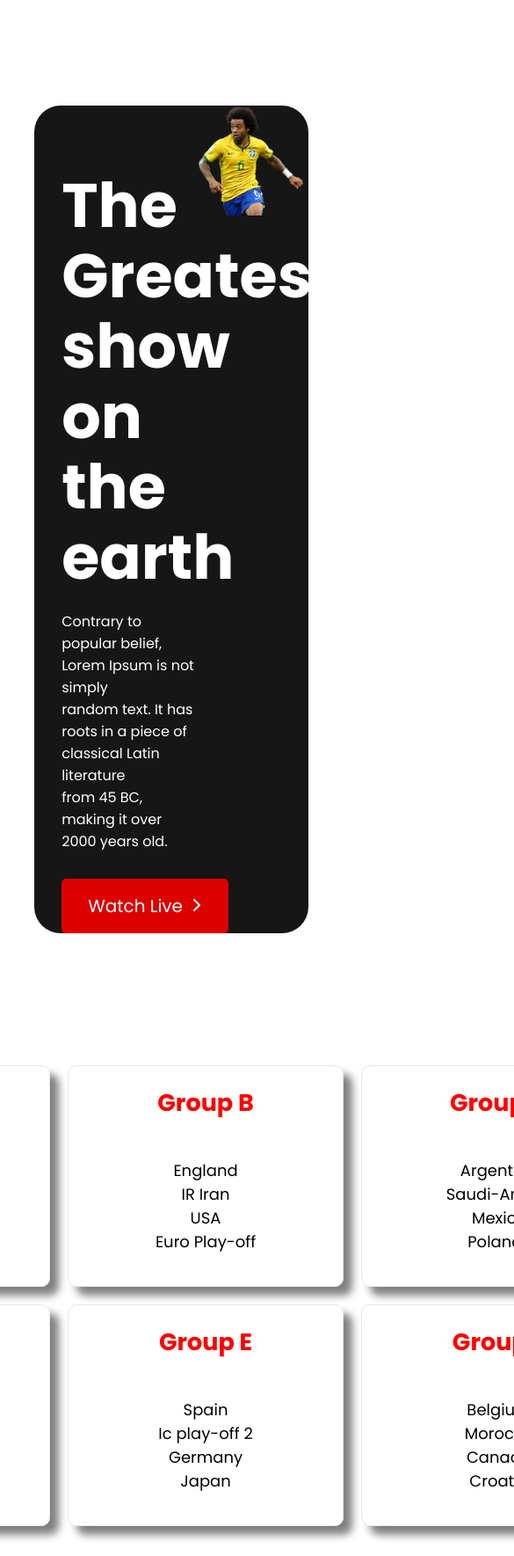
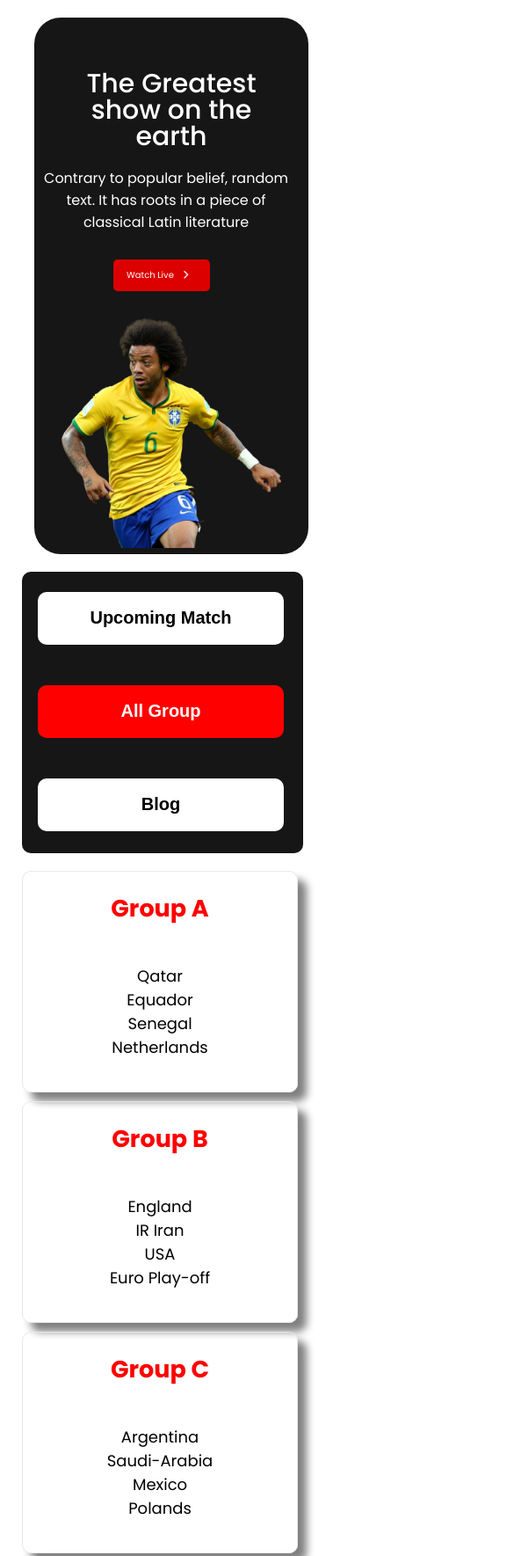
Before and after one commit to anikahammedkhan/world-cup, a plain HTML site: page groups.html in a window 390 px wide. Shown: the top 1769 px of the page at 88% size, 585 px wide, since content can reach past the window. Drawn offline with Linux system fonts and the light colour scheme.

Commit message:
responsive v1.0

```diff
--- a/groups.html
+++ b/groups.html
@@ -17,10 +17,13 @@
             <div class="info">
                 <div class="text-info">
                     <h1>The Greatest <br> show on the <br> earth</h1>
-                    <p>Contrary to popular belief, Lorem Ipsum is not simply <br>
-                        random text. It has roots in a piece of classical Latin literature <br> from 45 BC, making it
-                        over
-                        2000 years old.</p>
+                    <p>Contrary to popular belief,
+                        random <br> text. It has roots in a piece of classical Latin literature <span>
+                            <br> from 45 BC, making
+                            it
+                            over
+                            2000 years old.
+                        </span> </p>
                     <div class="watch-live">
                         <div>
                             <a href="https://www.youtube.com/" target="_blank">Watch Live </a>
--- a/style.css
+++ b/style.css
@@ -266,3 +266,116 @@ hr {
 }
 
 /* -----------------------------------Footer Section End-----------------------------  */
+
+
+
+/* media queries  */
+/* mobile deveses  */
+
+
+/* Iphone SE  */
+@media only screen and (max-width:688px) {
+    .first-section {
+        margin-top: 20px;
+        margin-bottom: 20px;
+    }
+
+    .info {
+        display: flex;
+        text-align: center;
+        flex-direction: column;
+        align-items: center;
+    }
+
+    .text-info {
+        width: 100%;
+        height: 340px;
+        margin: 0;
+    }
+
+    .text-info h1 {
+        font-weight: 500;
+        font-size: 30px;
+        color: white;
+        line-height: 30px;
+        margin-top: 60px;
+    }
+
+    .text-info p {
+        width: 300px;
+        margin: 0;
+    }
+
+    .text-info p span {
+        display: none;
+    }
+
+    .watch-live {
+        font-size: 10px;
+        width: 80px;
+        padding: 10px 15px;
+        margin-top: 30px;
+        margin-left: 90px;
+    }
+
+    .watch-live a {
+        font-size: 10px;
+    }
+
+    .first-image {
+        width: 80%;
+    }
+
+    .first-image img {
+        width: 100%;
+        margin: 0;
+    }
+
+    .second-section {
+        display: flex;
+        width: 100%;
+        justify-content: center;
+        flex-direction: column;
+        margin-left: 25px;
+    }
+
+    .match-nav-box {
+        width: 320px;
+        height: 320px;
+        background: #161616;
+        border-radius: 10px;
+        margin-bottom: 20px;
+    }
+
+    .live-match-lists,
+    .group-lists {
+        display: grid;
+        grid-template-columns: repeat(1, 1fr);
+        gap: 10px;
+        width: 365px;
+    }
+
+    footer {
+        width: 100%;
+        height: 540px;
+        background: #161616;
+        color: white;
+    }
+
+    footer h1 {
+        text-align: center;
+        padding-top: 30px;
+    }
+
+    .footer-info {
+        grid-template-columns: repeat(1, 1fr);
+    }
+
+    .social-icons {
+        width: 30%;
+        margin-left: 34%;
+        margin-top: 10px;
+        font-size: 25px;
+        justify-items: center;
+    }
+}
```
Also changed, not shown: index.html (+7 -4 lines), upcoming.html (+7 -4 lines).
